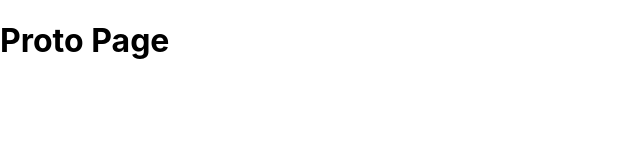
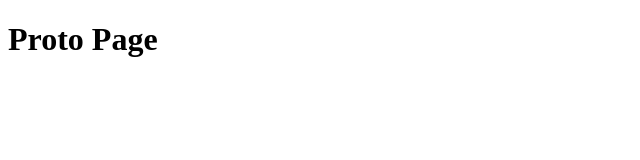
Before and after one commit to mori5321/fmind, a React (Vite) app in the folder apps/client/: page / in a window 1280 px wide. Shown: the top 160 px of the page, without its empty margins (0-640 px from the left). Built offline with nearby package versions, Linux system fonts and the light colour scheme.

Commit message:
refactor: directory structure

```diff
--- a/apps/client/src/App.tsx
+++ b/apps/client/src/components/index.tsx
@@ -1,5 +1,5 @@
 import { Route } from "wouter";
-import { ProtoPage } from "./components/pages/ProtoPage";
+import { ProtoPage } from "./pages/ProtoPage";
 
 const App = () => {
   return (
@@ -9,4 +9,4 @@
   );
 };
 
-export default App;
+export { App };
--- a/apps/client/src/index.css
+++ /dev/null
@@ -1,13 +0,0 @@
-body {
-  margin: 0;
-  font-family: -apple-system, BlinkMacSystemFont, 'Segoe UI', 'Roboto', 'Oxygen',
-    'Ubuntu', 'Cantarell', 'Fira Sans', 'Droid Sans', 'Helvetica Neue',
-    sans-serif;
-  -webkit-font-smoothing: antialiased;
-  -moz-osx-font-smoothing: grayscale;
-}
-
-code {
-  font-family: source-code-pro, Menlo, Monaco, Consolas, 'Courier New',
-    monospace;
-}
```
Also changed, not shown: apps/client/src/main.tsx (+5 -6 lines).
